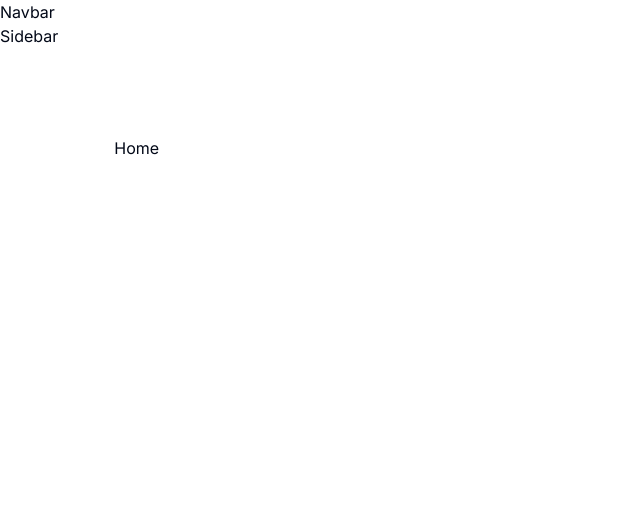
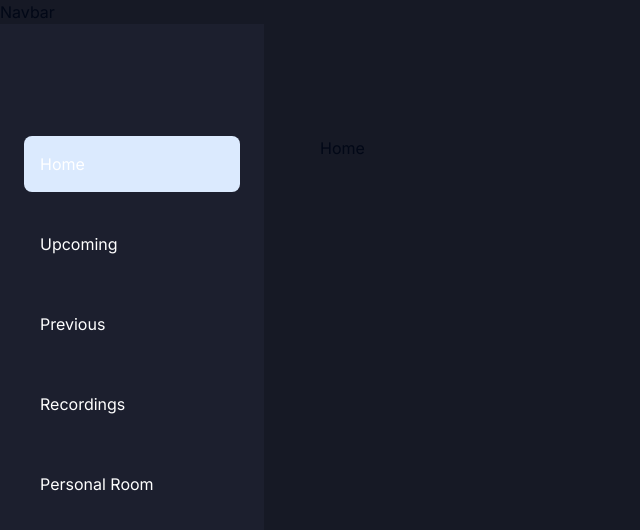
Before and after one commit to Rashad-Stack/zoom_clone, a Next.js app: page / in a window 1280 px wide. Shown: the top 530 px of the page, without its empty margins (0-640 px from the left). Built offline with nearby package versions, Linux system fonts and the light colour scheme.

Commit message:
chore: Add Navbar and Sidebar components to HomeLayout

```diff
--- a/app/(root)/(home)/layout.tsx
+++ b/app/(root)/(home)/layout.tsx
@@ -1,3 +1,5 @@
+import Navbar from "@/components/Navbar";
+import Sidebar from "@/components/Sidebar";
 import React from "react";
 
 export default function HomeLayout({
@@ -7,9 +9,9 @@
 }) {
   return (
     <main className="relative">
-      Navbar
+      <Navbar />
       <div className="flex">
-        Sidebar
+        <Sidebar />
         <section className="flex min-h-screen flex-1 flex-col px-6 pb-6 pt-28 max-md:pb-14 sm:px-14">
           <div className="w-full">{children}</div>
         </section>
--- a/app/layout.tsx
+++ b/app/layout.tsx
@@ -16,7 +16,7 @@
 }>) {
   return (
     <html lang="en">
-      <body className={inter.className}>{children}</body>
+      <body className={`${inter.className} bg-dark-2`}>{children}</body>
     </html>
   );
 }
--- /dev/null
+++ b/components/Navbar.tsx
@@ -0,0 +1,3 @@
+export default function Navbar() {
+  return <div>Navbar</div>;
+}
--- /dev/null
+++ b/components/Sidebar.tsx
@@ -0,0 +1,33 @@
+"use client";
+import { sidebarLinks } from "@/constants";
+import { cn } from "@/lib/utils";
+import Link from "next/link";
+import { usePathname } from "next/navigation";
+
+export default function Sidebar() {
+  const pathname = usePathname();
+  return (
+    <section className="bg-dark-1 sticky left-0 flex h-screen w-fit flex-col justify-between p-6 pt-28 text-white max-sm:hidden lg:w-[264px]">
+      <div className="flex flex-col gap-6">
+        {sidebarLinks.map((link) => {
+          const isActive =
+            pathname === link.route || pathname.startsWith(link.route);
+          return (
+            <Link
+              key={link.route}
+              href={link.route}
+              className={cn(
+                "flex items-center justify-start gap-4 rounded-lg p-4",
+                {
+                  "bg-blue-100": isActive,
+                },
+              )}
+            >
+              {link.label}
+            </Link>
+          );
+        })}
+      </div>
+    </section>
+  );
+}
--- /dev/null
+++ b/constants/index.ts
@@ -0,0 +1,27 @@
+export const sidebarLinks = [
+  {
+    label: "Home",
+    route: "/",
+    imgUrl: "/icons/Home.svg",
+  },
+  {
+    label: "Upcoming",
+    route: "/upcoming",
+    imgUrl: "/icons/Upcoming.svg",
+  },
+  {
+    label: "Previous",
+    route: "/previous",
+    imgUrl: "/icons/Previous.svg",
+  },
+  {
+    label: "Recordings",
+    route: "/recordings",
+    imgUrl: "/icons/Video.svg",
+  },
+  {
+    label: "Personal Room",
+    route: "/personal-room",
+    imgUrl: "/icons/add-personal.svg",
+  },
+];
--- a/tailwind.config.ts
+++ b/tailwind.config.ts
@@ -1,13 +1,13 @@
-import type { Config } from "tailwindcss"
+import type { Config } from "tailwindcss";
 
 const config = {
   darkMode: ["class"],
   content: [
-    './pages/**/*.{ts,tsx}',
-    './components/**/*.{ts,tsx}',
-    './app/**/*.{ts,tsx}',
-    './src/**/*.{ts,tsx}',
-	],
+    "./pages/**/*.{ts,tsx}",
+    "./components/**/*.{ts,tsx}",
+    "./app/**/*.{ts,tsx}",
+    "./src/**/*.{ts,tsx}",
+  ],
   prefix: "",
   theme: {
     container: {
@@ -19,6 +19,11 @@
     },
     extend: {
       colors: {
+        dark: {
+          1: "#1C1F2E",
+          2: "#161925",
+        },
+
         border: "hsl(var(--border))",
         input: "hsl(var(--input))",
         ring: "hsl(var(--ring))",
@@ -75,6 +80,6 @@
     },
   },
   plugins: [require("tailwindcss-animate")],
-} satisfies Config
+} satisfies Config;
 
-export default config
+export default config;
```
